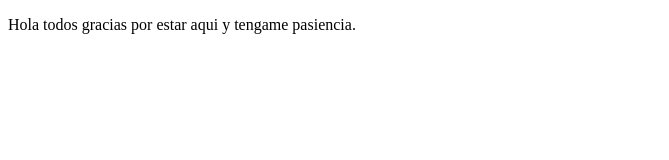
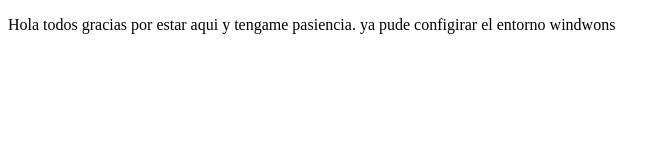
Before and after one commit to san2580/proyectoDemo, a plain HTML site: page index.html in a window 1280 px wide. Shown: the whole page, without its empty margins (0-669 px from the left). Drawn offline with Linux system fonts and the light colour scheme.

Commit message:
agregamos cambios

```diff
--- a/index.html
+++ b/index.html
@@ -8,7 +8,7 @@
 </head>
 <body>
     <P>
-Hola todos gracias por estar aqui y tengame pasiencia.
+Hola todos gracias por estar aqui y tengame pasiencia. ya pude configirar el entorno windwons
     </P>
 
 </body>
```
